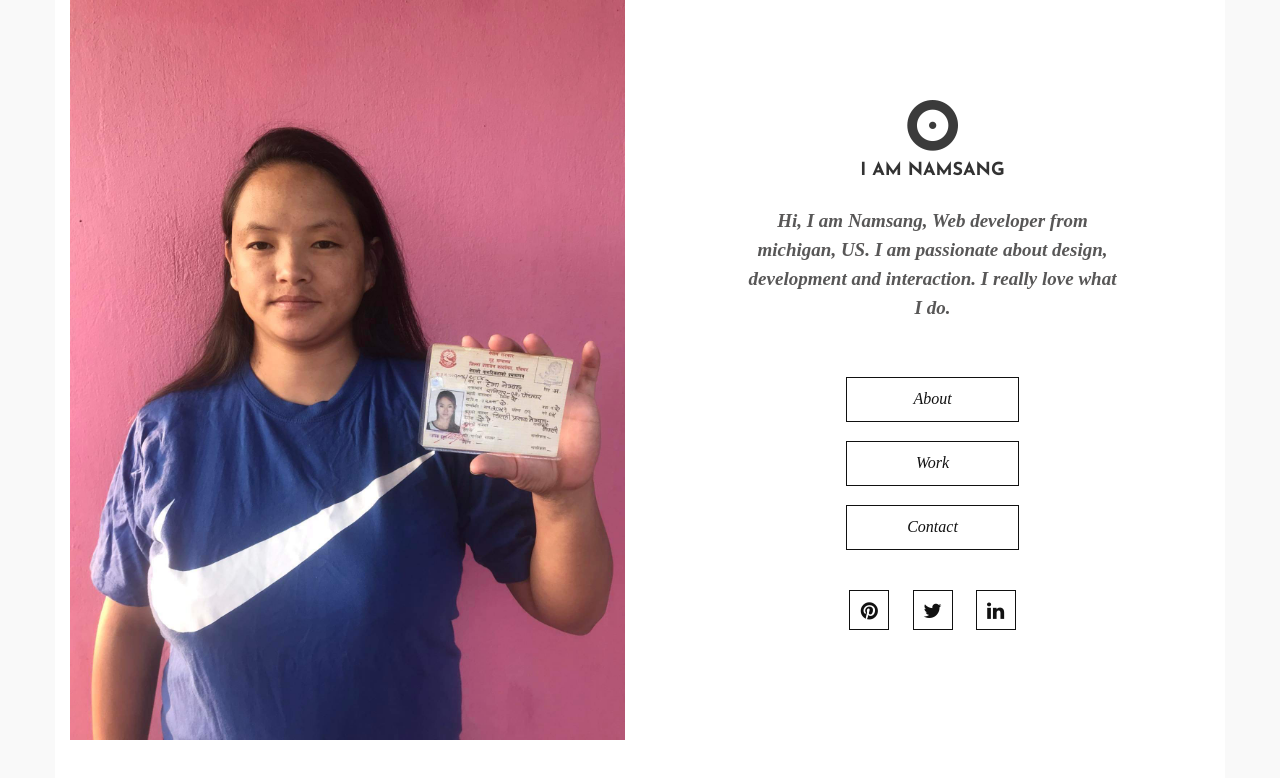
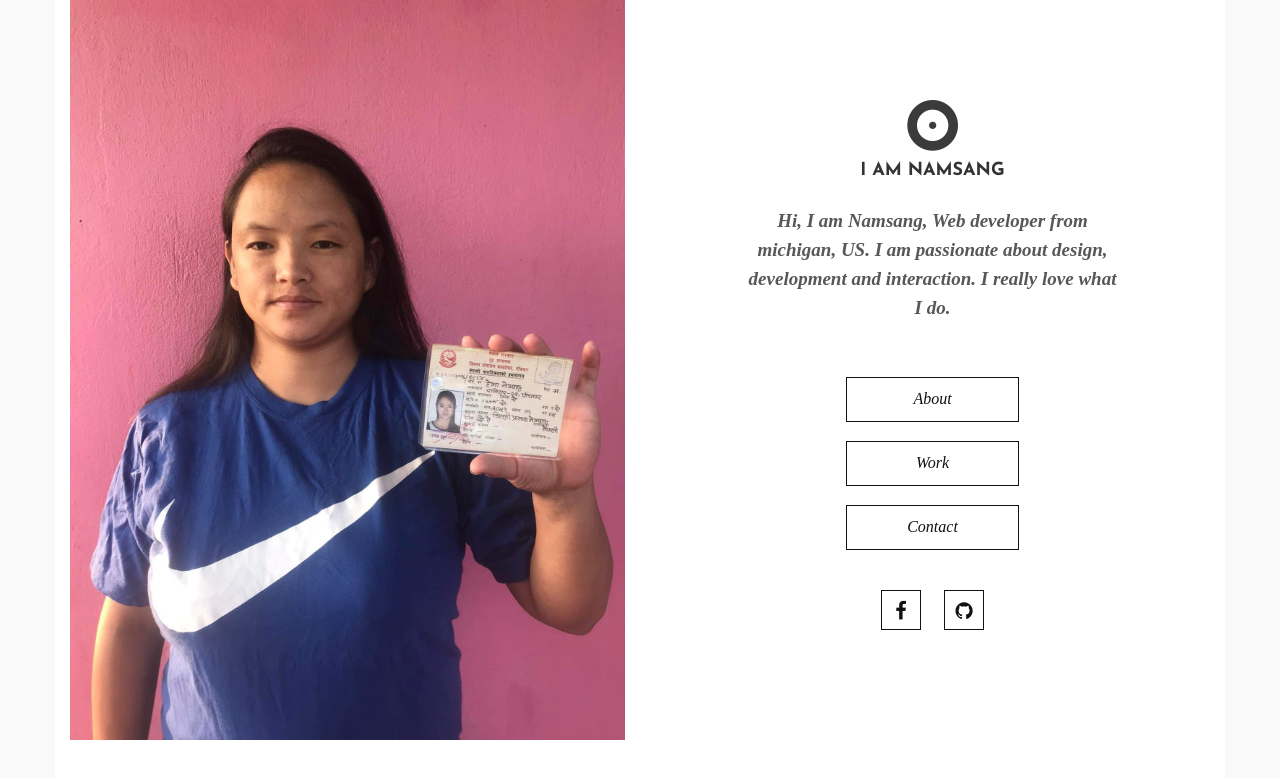
Before and after one commit to namsang-nembang/my_website, a plain HTML site: page index.html in a window 1280 px wide. Drawn offline with nearby package versions, Linux system fonts and the light colour scheme.

Commit message:
link changed

```diff
--- a/index.html
+++ b/index.html
@@ -41,9 +41,8 @@
                             <div id="contact" class="btn btn-rabbit">Contact</div>
                         </div>
                         <div class="social">
-                            <a href="#"><i class="fa fa-pinterest" aria-hidden="true"></i></a>
-                            <a href="#"><i class="fa fa-twitter" aria-hidden="true"></i></a>
-                            <a href="#"><i class="fa fa-linkedin" aria-hidden="true"></i></a>
+                            <a href="https://www.facebook.com/namsang.nembang14" target="_blank"><i class="fa fa-facebook" aria-hidden="true"></i></a>
+                            <a href="https://github.com/namsang-nembang" target="_blank"><i class="fa fa-github" aria-hidden="true"></i></a>
                         </div>
                     </div>
                 </div>
```
